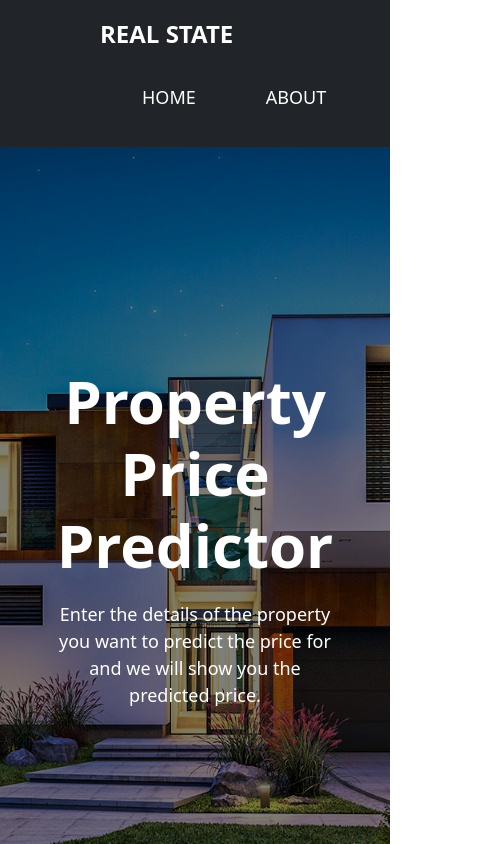
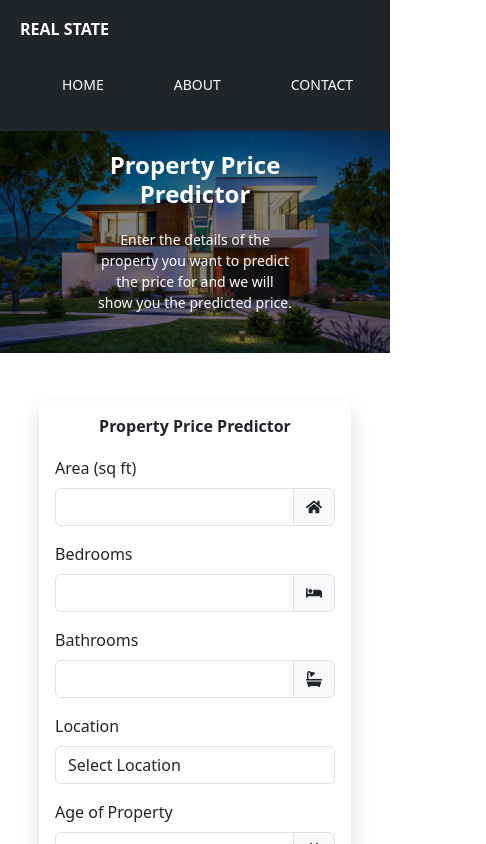
Before and after one commit to kristinashres55/assignment2, a React (Create React App) app: page / in a window 390 px wide. Shown: the top 844 px of the page, 486 px wide, since content can reach past the window. Built offline with nearby package versions, Linux system fonts and the light colour scheme.

Commit message:
adding responsiveness feature

```diff
--- a/src/App.css
+++ b/src/App.css
@@ -36,3 +36,38 @@
     transform: rotate(360deg);
   }
 }
+.container {
+  width: 80%;
+  margin-left: auto;
+  margin-right: auto;
+  padding: 1rem;
+  box-shadow: 0 10px 20px rgba(0, 0, 0, 0.15);
+  border-radius: 0.5rem;
+  background-color: white;
+  margin-top: 3rem;
+}
+
+.predicted-price {
+  border: 2px solid green;
+  padding: 1rem;
+  text-align: center;
+  width: fit-content;
+  margin: auto;
+  display: flex;
+  justify-content: center;
+  align-items: center;
+  height: 50px;
+}
+
+.price-chart-container {
+  margin-top: 16px;
+  width: 80%;
+  margin-left: auto;
+  margin-right: auto;
+}
+
+@media (min-width: 992px) {
+  .custom-container {
+    margin-top: 5rem; /* mt-lg-5 */
+  }
+}
--- a/src/App.js
+++ b/src/App.js
@@ -1,6 +1,6 @@
 import React, { useState } from "react";
 import PropertyForm from "./components/PropertyForm/PropertyForm";
-import PriceChart from "./components/PriceChart";
+import PriceChart from "./components/PriceChart/PriceChart";
 import {
   trainModel,
   saveModelToLocalStorage,
@@ -9,6 +9,7 @@ import {
 import dataset from "./dataset.json";
 import Home from "./components/Home/Home";
 import Navbar from "./components/Navigation/Navbar";
+import "./App.css";
 
 const App = () => {
   const [net, setNet] = useState(null);
@@ -108,7 +109,7 @@ const App = () => {
     <div>
       <Navbar />
       <Home />
-      <div className="container w-50 max-w-xs mx-auto p-4 shadow-lg rounded-lg bg-white mt-lg-5">
+      <div className="property-container">
         {isModelLoading && (
           <div className="p-4 bg-blue-100 border-l-4 border-blue-500 text-blue-700 text-sm">
             <p>Training model...</p>
@@ -127,10 +128,10 @@ const App = () => {
 
         {predictedPrice !== null && (
           <div
-            className="p-2 w-50 mx-auto text-sm text-center"
+            className="predicted-price mt-3"
             style={{ border: "2px solid green" }}
           >
-            <p>
+            <p style={{ margin: 0 }}>
               Predicted Price:{" "}
               <strong>
                 {new Intl.NumberFormat("en-US", {
@@ -138,7 +139,7 @@ const App = () => {
                   currency: "USD",
                   minimumFractionDigits: 2,
                   maximumFractionDigits: 2,
-                }).format(predictedPrice * 100000)}
+                }).format(predictedPrice * 1000000)}
               </strong>
             </p>
           </div>
@@ -155,7 +156,7 @@ const App = () => {
       </div>
 
       {datasetWithPredictions.length > 0 && (
-        <div className="mt-4 w-50 mx-auto ">
+        <div className="price-chart-container">
           <PriceChart dataset={datasetWithPredictions} />
         </div>
       )}
--- a/src/components/Home/Home.css
+++ b/src/components/Home/Home.css
@@ -44,15 +44,48 @@
   margin: 20px 0;
 }
 
-.home-text button {
-  padding: 10px 15px;
-  border: none;
-  border-radius: 4px;
-  background-color: #b636ff;
-  color: white;
-  font-weight: 600;
-  font-size: 16px;
-  padding: 15px 25px;
-  justify-content: center;
-  align-items: center;
+@media (max-width: 768px) {
+  .home-text h1 {
+    font-size: 40px;
+  }
+
+  .home-text p {
+    font-size: 16px;
+  }
+
+  .image-container img {
+    width: 100%;
+    height: 50%;
+    object-fit: cover;
+    background: rgba(15, 15, 15, 0.6);
+  }
+
+  .image-container {
+    position: relative;
+    height: 50%;
+    width: 100%;
+  }
 }
+
+@media (max-width: 500px) {
+  .home-text h1 {
+    font-size: 24px;
+  }
+
+  .home-text p {
+    font-size: 14px;
+  }
+
+  .image-container img {
+    width: 100%;
+    height: 50%;
+    object-fit: cover;
+    background: rgba(15, 15, 15, 0.6);
+  }
+
+  .image-container {
+    position: relative;
+    height: 50%;
+    width: 100%;
+  }
+}
--- a/src/components/Navigation/Navbar.css
+++ b/src/components/Navigation/Navbar.css
@@ -63,3 +63,31 @@
   text-decoration: underline;
   color: #676a81;
 }
+
+@media (max-width: 750px) {
+  .navbar {
+    padding: 20px 50px;
+  }
+
+  .logo h1 {
+    font-size: 20px;
+  }
+
+  .nav-menu ul li {
+    font-size: 16px;
+  }
+}
+
+@media (max-width: 500px) {
+  .navbar {
+    padding: 20px 20px;
+  }
+
+  .logo h1 {
+    font-size: 16px;
+  }
+
+  .nav-menu ul li {
+    font-size: 14px;
+  }
+}
--- /dev/null
+++ b/src/components/PriceChart/PriceChart.css
@@ -0,0 +1,34 @@
+.price-chart {
+  width: 100%;
+  margin-top: 24px;
+  padding: 16px;
+  background-color: white;
+  box-shadow: 0 4px 6px rgba(0, 0, 0, 0.1);
+  border-radius: 8px;
+}
+
+.chart-title {
+  font-size: 28px;
+  font-weight: bold;
+  margin-bottom: 12px;
+}
+
+@media (max-width: 800px) {
+  .price-chart {
+    padding: 8px;
+  }
+
+  .chart-title {
+    font-size: 24px;
+  }
+}
+
+@media (max-width: 500px) {
+  .price-chart {
+    padding: 8px;
+  }
+
+  .chart-title {
+    font-size: 16px;
+  }
+}
--- a/src/components/PriceChart.js
+++ b/src/components/PriceChart/PriceChart.js
@@ -1,6 +1,7 @@
 import React, { useEffect, useState } from "react";
 import { Line, Bar } from "react-chartjs-2";
 import "chart.js/auto";
+import "./PriceChart.css";
 
 const PriceChart = ({ dataset }) => {
   const [chartData, setChartData] = useState({ labels: [], datasets: [] });
@@ -22,13 +23,13 @@ const PriceChart = ({ dataset }) => {
         labels,
         datasets: [
           {
-            label: "Actual Price",
+            label: "Actual Price (USD)",
             data: actualPrices,
             borderColor: "#FF6384",
             fill: false,
           },
           {
-            label: "Predicted Price",
+            label: "Predicted Price (USD)",
             data: predictedPrices,
             borderColor: "#36A2EB",
             fill: false,
@@ -92,11 +93,11 @@ const PriceChart = ({ dataset }) => {
   };
 
   return (
-    <div className="mt-6 p-4 bg-white shadow-lg rounded-lg">
-      <h2 className="text-xl font-bold mb-3">Actual vs. Predicted Prices</h2>
+    <div className="price-chart">
+      <h2 className="chart-title">Actual vs. Predicted Prices</h2>
       <Line data={chartData} />
 
-      <h2 className="text-xl font-bold mt-6 mb-3">Feature Importance</h2>
+      <h2 className="chart-title">Feature Importance</h2>
       <Bar
         data={featureImportance}
         options={{
--- a/src/components/PropertyForm/PropertyForm.css
+++ b/src/components/PropertyForm/PropertyForm.css
@@ -1,16 +1,50 @@
 .property-form-container {
-  /* background-image: url("your-background-image-url.jpg"); Replace with your background image URL */
   background-size: cover;
   background-position: center;
   padding: 20px;
 }
 
+.property-form-title {
+  font-size: 1.8rem;
+  font-weight: bold;
+  text-align: center;
+  margin-bottom: 20px;
+}
+
 .property-form {
-  background-color: rgba(255, 255, 255, 0.8); /* Transparent background */
+  background-color: rgba(255, 255, 255, 0.8);
   padding: 30px;
   border-radius: 8px;
 }
 
 .property-form-btn {
-  font-size: 18px; /* You can adjust button font size if needed */
+  font-size: 18px;
 }
+
+@media (max-width: 800px) {
+  .property-container {
+    max-width: 100%;
+    margin: 0px;
+  }
+
+  .property-form-title {
+    font-size: 24px;
+    font-weight: bold;
+    text-align: center;
+    margin-bottom: 20px;
+  }
+}
+
+@media (max-width: 500px) {
+  .property-container {
+    max-width: 100%;
+    margin: 0px;
+  }
+
+  .property-form-title {
+    font-size: 16px;
+    font-weight: bold;
+    text-align: center;
+    margin-bottom: 20px;
+  }
+}
--- a/src/components/PropertyForm/PropertyForm.js
+++ b/src/components/PropertyForm/PropertyForm.js
@@ -129,10 +129,8 @@ const PropertyForm = ({ onPredict, disabled }) => {
   };
 
   return (
-    <div className="container my-5">
-      <h1 className="text-xl font-bold mb-4 text-center display-4 display-md-3">
-        Property Price Predictor
-      </h1>
+    <div className="container">
+      <h1 className="property-form-title">Property Price Predictor</h1>
       <Form onSubmit={handleSubmit}>
         <Row>
           {/* Area */}
```
